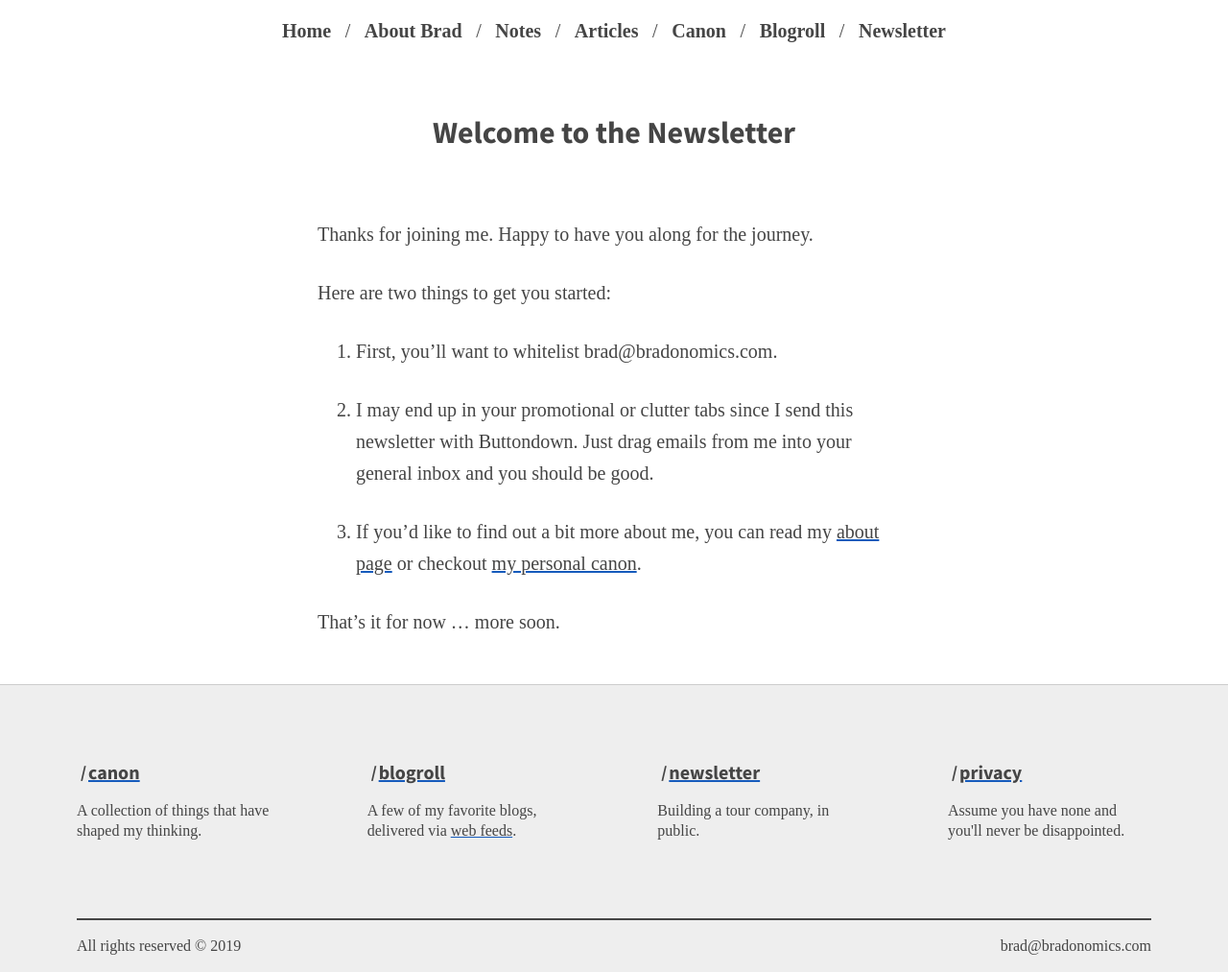
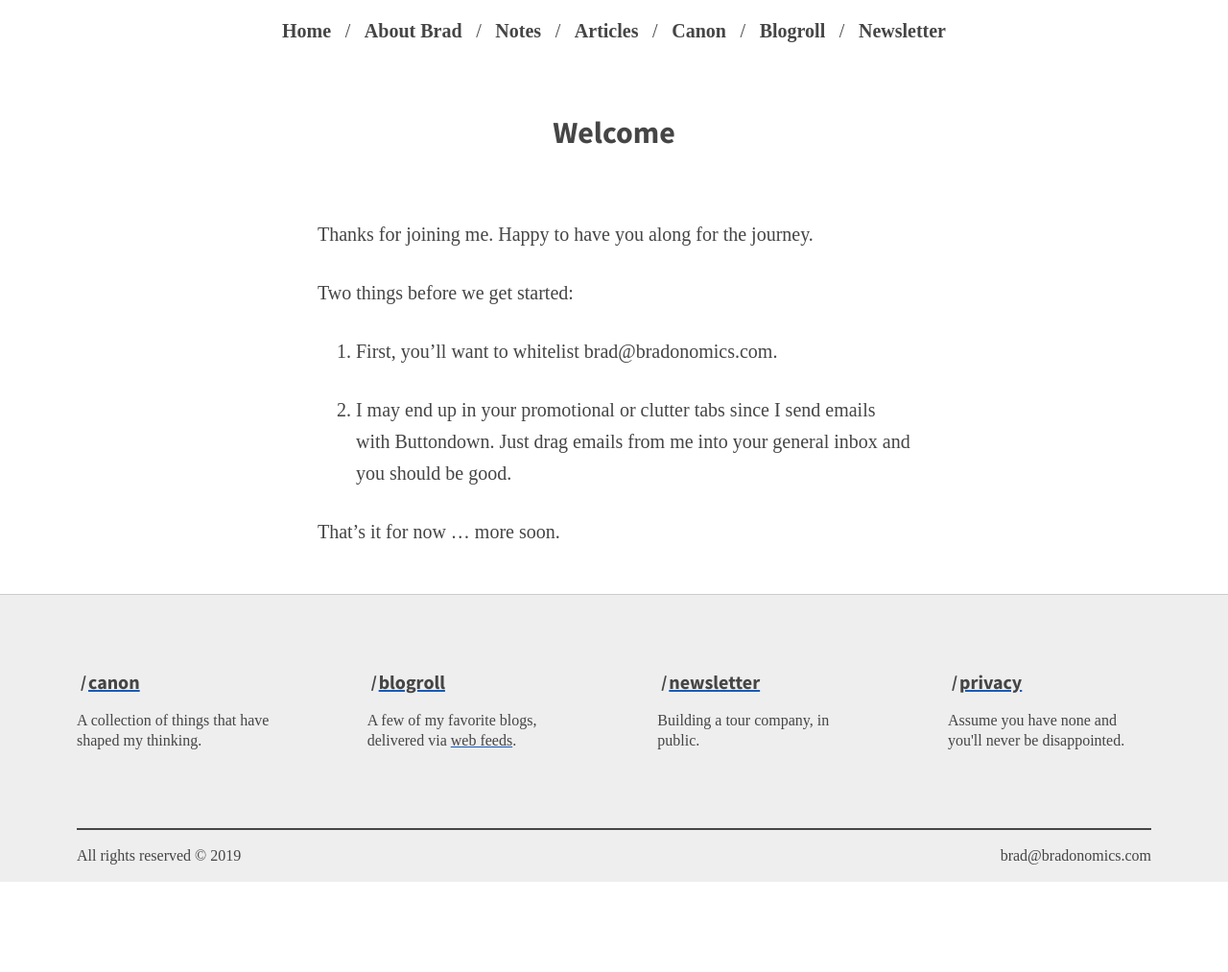
Before and after one commit to bradonomics/bradonomics.com, a Jekyll site: the page built from _pages/email-signup-success.md, in a window 1280 px wide. Shown: the whole page at 96% size. Built offline with Jekyll 4.4.1, drawn with Linux system fonts in a browser that asks for light colours; after the commit the page ends 919 px from its top, so only the background shows below that.

```diff
--- a/_pages/email-signup-success.md
+++ b/_pages/email-signup-success.md
@@ -1,5 +1,5 @@
 ---
-title: Welcome to the Newsletter
+title: Welcome
 description: Welcome to the Bradonomics email newsletter.
 permalink: /email-signup-success/
 sitemap: false
@@ -8,12 +8,10 @@
 
 Thanks for joining me. Happy to have you along for the journey.
 
-Here are two things to get you started:
+Two things before we get started:
 
 1. First, you'll want to whitelist brad@bradonomics.com.
 
-2. I may end up in your promotional or clutter tabs since I send this newsletter with Buttondown. Just drag emails from me into your general inbox and you should be good.
-
-3. If you'd like to find out a bit more about me, you can read my [about page]({{ "/about/" | absolute_url }}) or checkout [my personal canon]({{ "/canon/" | absolute_url }}).
+2. I may end up in your promotional or clutter tabs since I send emails with Buttondown. Just drag emails from me into your general inbox and you should be good.
 
 That's it for now ... more soon.
```
Also changed, not shown: _pages/friends-and-family.html (added, +16 -0 lines).
